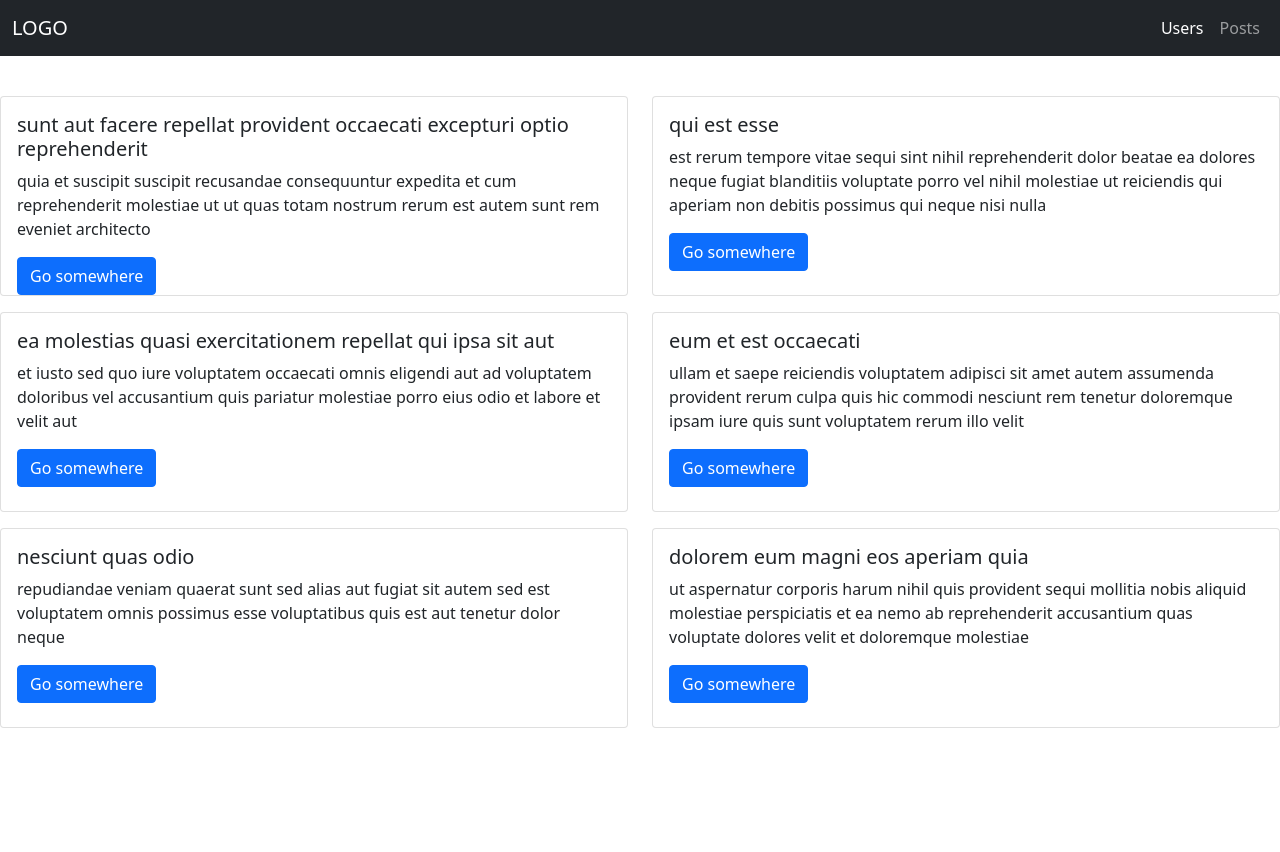
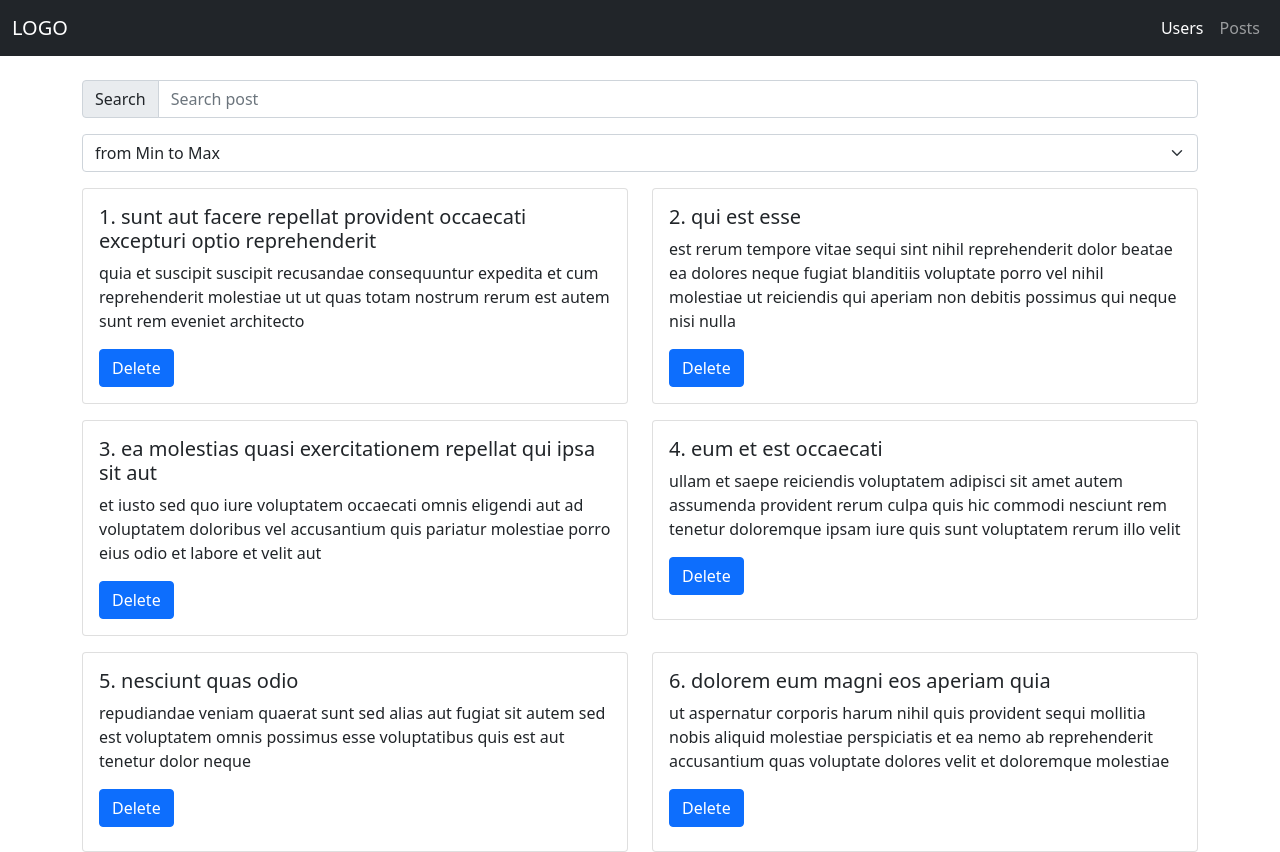
Before and after one commit to khaleeva/react_app, a React (Create React App) app: page /posts in a window 1280 px wide. Before the commit the page ends 800 px from the top, so only its background shows below. Built offline with nearby package versions, Linux system fonts and the light colour scheme.

Commit message:
add posts

```diff
--- a/src/Pages/post/Posts.js
+++ b/src/Pages/post/Posts.js
@@ -1,8 +1,11 @@
-import React from 'react';
+import React, {useMemo, useState} from 'react';
+import popover from "bootstrap/js/src/popover";
 
 const Posts = () => {
 
-    const usersPosts = [
+    const [sorter, setSorter] = useState(0);
+    const [filteredPosts, setFilteredPosts] = useState([])
+    const [usersPosts, setUsersPosts] = useState( [
         {
             "userId": 1,
             "id": 1,
@@ -38,22 +41,72 @@
             "id": 6,
             "title": "dolorem eum magni eos aperiam quia",
             "body": "ut aspernatur corporis harum nihil quis provident sequi\nmollitia nobis aliquid molestiae\nperspiciatis et ea nemo ab reprehenderit accusantium quas\nvoluptate dolores velit et doloremque molestiae"
-        }]
+        }])
+
+    const deletePost = (id) => {
+        const confirm = window.confirm("Do you really want to delete it?")
+        if(confirm) {
+            setUsersPosts(usersPosts.filter((post) => post.id !== id))
+        }
+    }
+
+    useMemo(() => {
+        setFilteredPosts(usersPosts);
+    }, [usersPosts])
+
+    const onSearch = (e) => {
+        if(e.target.value){
+            return setFilteredPosts(usersPosts.filter((post) => post.title.toLowerCase().includes(e.target.value.toLowerCase())))
+        }
+        setFilteredPosts(usersPosts);
+    }
+
+    const onSort = (e) => {
+
+        setSorter(+e.target.value)
+    }
+
+    const doSort = (userPosts) => {
+        if(sorter) {
+            return userPosts.sort((a,b) => b.id - a.id)
+        }
+
+        return userPosts.sort((a,b) => a.id - b.id)
+    }
 
     return (
+        <div className="container">
+            <div className="input-group mt-3">
+                <span className="input-group-text" id="basic-addon1">Search</span>
+                <input
+                    type="text"
+                    className="form-control"
+                    placeholder="Search post"
+                    aria-label="Username"
+                    aria-describedby="basic-addon1"
+                    onChange={onSearch}
+                />
+            </div>
+            <select className="form-select mt-3"
+                    aria-label="Default select example"
+                    onChange={onSort}
+            >
+                <option  defaultValue value="0">from Min to Max</option>
+                <option value="1">from Max to Min</option>
+            </select>
             <div className="row">
-            {usersPosts.map((post, id) =>
-                <div className="col-sm-6 mt-3" key={id}>
+                {doSort(filteredPosts).map((post, id) =>
+                    <div className="col-sm-6 mt-3" key={post.id}>
                         <div className="card">
                             <div className="card-body">
-                            <h5 className="card-title">{post.title}</h5>
+                                <h5 className="card-title">{post.id}. {post.title}</h5>
                                 <p className="card-text">{post.body}</p>
-                            <button className="btn btn-primary">Go somewhere</button>
+                                <button onClick={() => deletePost(post.id)} className="btn btn-primary">Delete</button>
                             </div>
                         </div>
                     </div>
                 )}
-
+            </div>
         </div>
     );
 };
--- a/src/index.css
+++ b/src/index.css
@@ -32,5 +32,5 @@
 }
 
 .card{
-  height: 200px;
+  min-height: 200px;
 }
```
Lines whose indentation alone changed are shown as unchanged.
